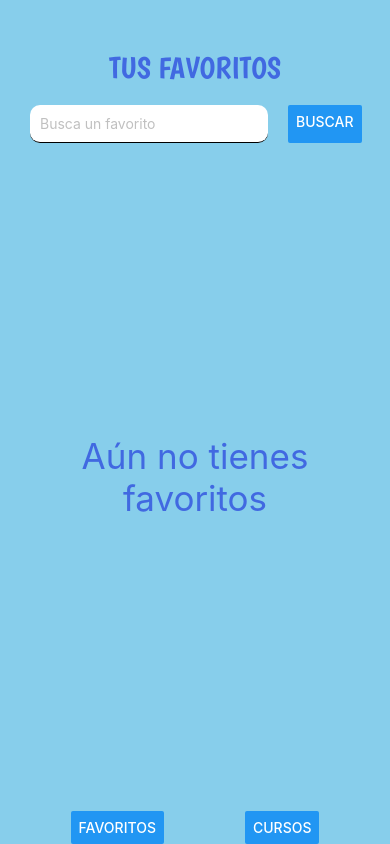
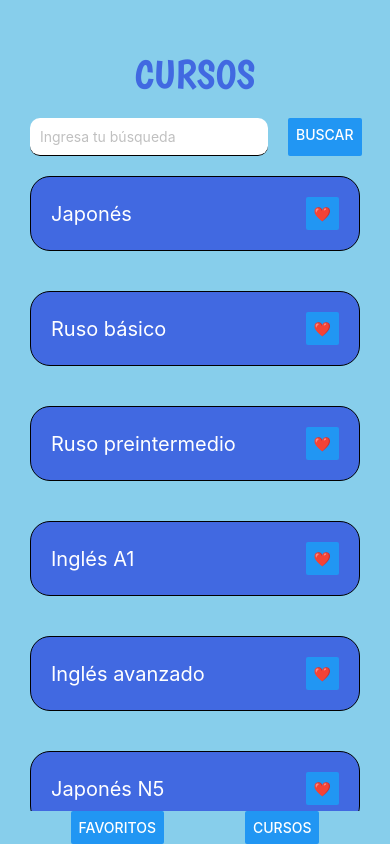
Before and after one commit to mirandajosee/Languide, a React Native app: screen / in a window 390 px wide. Built offline with nearby package versions, Linux system fonts and the light colour scheme.

Commit message:
Arreglo de funcionalidades, queda aún solucionar el caso de añadir un curso a favorito dos veces

```diff
--- a/App.js
+++ b/App.js
@@ -15,14 +15,18 @@ export default function App() {
   const [loaded]=useFonts({Boogaloo:require('./assets/Fonts/Boogaloo-Regular.ttf')})
   const [FavCoursesList,setFavCoursesList]= useState([])
   const [textInput,setTextInput] = useState('');
-  const [itemList,setItemList] = useState(FavCoursesList);
+  const [itemList,setItemList] = useState(CoursesList);
   const [itemSelected, setItemSelected]=useState({});
   const [modalVisible, setModalVisible] = useState(false)
-  const [currentScreen,setCurrentScreen]=useState("Fav-Courses")
+  const [currentScreen,setCurrentScreen]=useState("Courses")
   const handleChangeText = (text) => {setTextInput(text)}
   const handleOnDelete = (item) => {
     setModalVisible(true)
     setItemSelected(item)
+  }
+  const handleAddFav = (item) => {
+    setFavCoursesList([...FavCoursesList,item])
+    console.log(FavCoursesList)
   }
   const handleConfirmDelete= () =>{
     const {id} = itemSelected
@@ -46,8 +50,16 @@ export default function App() {
     setItemSelected({})
   }
 
-  const handleViewFavs= () => {setCurrentScreen("Fav-Courses")}
-  const handleViewCourses= () => {setCurrentScreen("Courses")}
+  const handleViewFavs= () => {
+    setCurrentScreen("Fav-Courses")
+    setItemList(FavCoursesList)
+    console.log("ITEM LIST TIENE: ")
+    console.log(itemList)
+  }
+  const handleViewCourses= () => {
+    setCurrentScreen("Courses")
+    setItemList(CoursesList)
+  }
 
   if (!loaded) return <AppLoading />
   return (
@@ -56,25 +68,21 @@ export default function App() {
       <View style={{flex:1}}>
         <FavListScreen FavCoursesList={FavCoursesList} handleOnDelete={handleOnDelete} handleSearchFav={handleSearchFav} titleStyle= {{fontFamily: "Boogaloo"}} textInput={textInput} handleChangeText={handleChangeText} />
         <ModalItem handleConfirmDelete={handleConfirmDelete} modalVisible={modalVisible} itemSelected={itemSelected} />
-        <View style={styles.actions}>
-          <Button onPress={handleViewFavs} title='favoritos' />
-          <Button onPress={handleViewCourses} title='Cursos' />
-        </View>
       </View>
       ) : (null)
       }
 
     {currentScreen==="Courses"? (
       <View style={{flex:1}}>
-        <CoursesListScreen CoursesList={CoursesList} handleSearch={handleSearch} titleStyle= {{fontFamily: "Boogaloo"}} textInput={textInput} handleChangeText={handleChangeText} />
-        <View style={styles.actions}>
-          <Button onPress={handleViewFavs} title='favoritos' />
-          <Button onPress={handleViewCourses} title='Cursos' />
-        </View>
+        <CoursesListScreen handleAddFav={handleAddFav} itemList={itemList} handleSearch={handleSearch} titleStyle= {{fontFamily: "Boogaloo"}} textInput={textInput} handleChangeText={handleChangeText} />
       </View>
       ) : (null)
     }
 
+    <View style={styles.actions}>
+      <Button onPress={handleViewFavs} title='favoritos' />
+      <Button onPress={handleViewCourses} title='cursos' />
+    </View>
       <StatusBar style="auto" />
     </View>
   );
--- a/Components/List.js
+++ b/Components/List.js
@@ -1,12 +1,12 @@
 import React from "react"
 import {StyleSheet,Button,Text,View,FlatList} from 'react-native';
 
-function MainList({itemList,handle}) {
+function MainList({itemList,handle,buttonTitle}) {
     return(
         <FlatList data={itemList} renderItem={({item}) => (
             <View style={styles.item}>
             <Text style={{color: "white", fontSize:20}}>{item.value}</Text>
-            <Button onPress={() => handle(item)} title='X' />
+            <Button onPress={() => handle(item)} title={buttonTitle} />
             </View>
           )} keyExtractor={item => item.id}/>
     )
--- a/Components/Search/Search.js
+++ b/Components/Search/Search.js
@@ -2,16 +2,16 @@ import React from "react"
 import {StyleSheet, Text,TextInput,Button, View} from "react-native"
 import CoursesList from "./Courses"
 
-function Search({handleSearch,textInput,handleChangeText,title,titleStyle}) {
+function Search({handleSearch,textInput,handleChangeText,title}) {
     return (
         <View>
             <View style={styles.actions}>
-            <Text style={{...styles.uppertext,...titleStyle}}>
+            <Text style={{...styles.uppertext}}>
                 {title}
             </Text>
             </View>
             <View style={styles.inputContainer}>
-            <TextInput style={styles.input} value={textInput} placeholder='Busca un favorito' placeholderTextColor={"silver"} onChangeText={handleChangeText}/>
+            <TextInput style={styles.input} value={textInput} placeholder='Ingresa tu búsqueda' placeholderTextColor={"silver"} onChangeText={handleChangeText}/>
             <Button onPress={() => handleSearch(textInput)} title='Buscar' />
             </View>
         </View>
@@ -21,7 +21,7 @@ function Search({handleSearch,textInput,handleChangeText,title,titleStyle}) {
 const styles = StyleSheet.create({
     uppertext:{
         alignItems:"center",
-        fontSize:30,
+        fontSize:40,
         color: "royalblue",
         marginVertical: 20,
         fontFamily:'Boogaloo'
--- a/Screens/CoursesListScreen.js
+++ b/Screens/CoursesListScreen.js
@@ -4,12 +4,12 @@ import MainList from "../Components/List"
 import Search from "../Components/Search/Search"
 import CoursesList from "../Components/Search/Courses"
 
-function CoursesListScreen(handleAddFav,handleSearch,textInput, handleChangeText) {
+function CoursesListScreen({itemList,handleAddFav,handleSearch,textInput, handleChangeText}) {
     return(
         <View style={styles.ListScreen}>
             <Search handleSearch={handleSearch} textInput={textInput} handleChangeText={handleChangeText} title="CURSOS"/>
 
-            <MainList itemList={CoursesList} handle={()=>{}} />
+            <MainList itemList={itemList} handle={handleAddFav} buttonTitle={"❤️"} />
 
         </View>
     )
--- a/Screens/FavListScreen.js
+++ b/Screens/FavListScreen.js
@@ -4,14 +4,14 @@ import MainList from "../Components/List"
 import Search from "../Components/Search/Search"
 import NoFavsScreen from "./NoFavsScreen"
 
-function FavListScreen(FavCoursesList,handleOnDelete,handleSearchFav,textInput, handleChangeText) {
+function FavListScreen({FavCoursesList,handleOnDelete,handleSearchFav,textInput, handleChangeText}) {
     return(
         <View style={styles.ListScreen}>
             <Search handleSearch={handleSearchFav} textInput={textInput} handleChangeText={handleChangeText} title="TUS FAVORITOS"/>
 
-            {FavCoursesList===[]? (<MainList itemList={FavCoursesList} handle={handleOnDelete} />)
+            {FavCoursesList===[]? (<NoFavsScreen/>)
             :
-            (<NoFavsScreen/>)}
+            (<MainList itemList={FavCoursesList} handle={handleOnDelete} buttonTitle={"x"} />)}
         </View>
     )
 }
```
